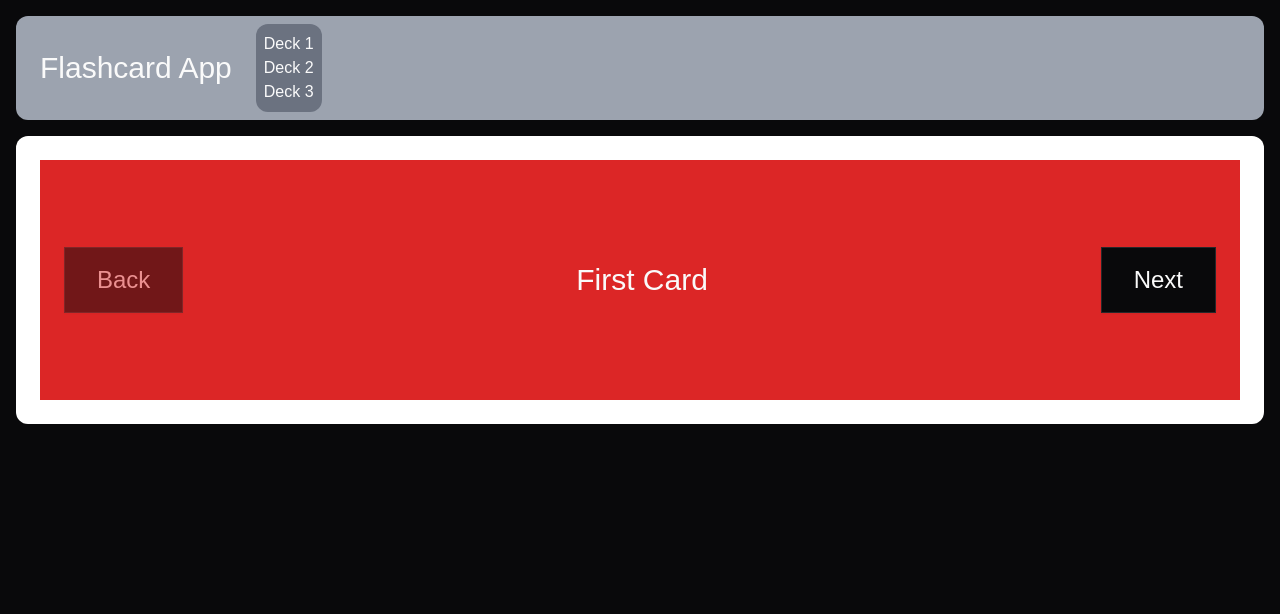
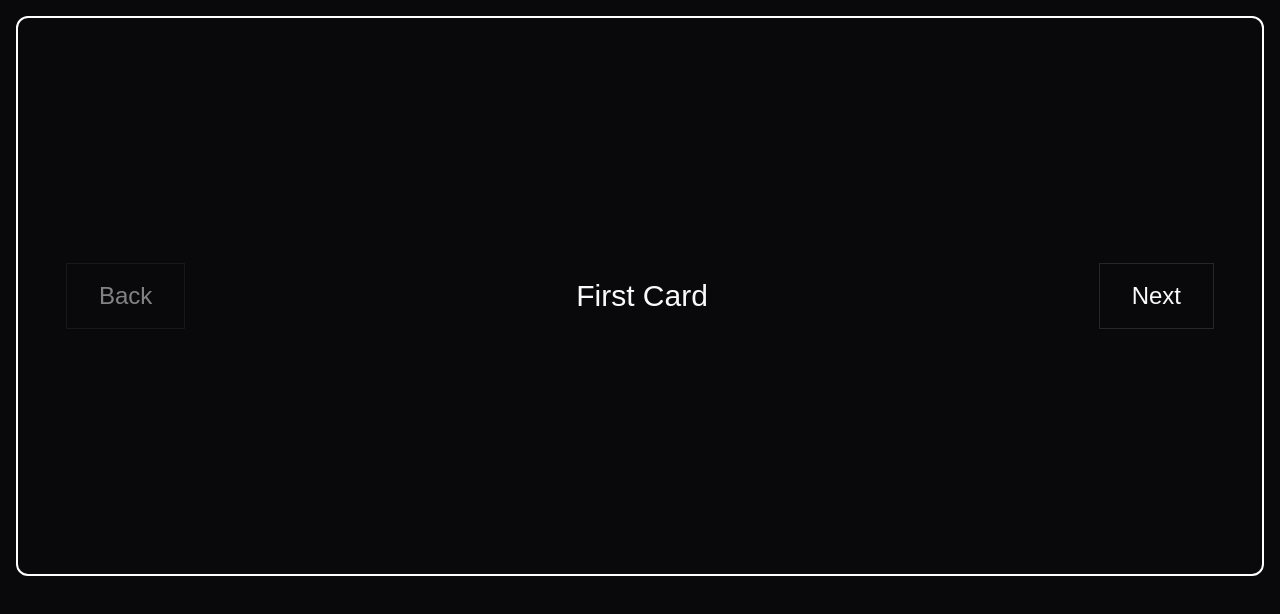
Before and after one commit to patrickplasterer/flexcards, a Next.js app: page / in a window 1280 px wide. Shown: the top 614 px of the page. Built offline with nearby package versions, Linux system fonts and the light colour scheme.

Commit message:
Updated color scheme.

```diff
--- a/app/page.tsx
+++ b/app/page.tsx
@@ -1,27 +1,22 @@
 import { Button } from "@/components/ui/button"
 import Flashcard from "@/components/ui/flashcard"
+import {
+  NavigationMenu,
+  NavigationMenuContent,
+  NavigationMenuIndicator,
+  NavigationMenuItem,
+  NavigationMenuLink,
+  NavigationMenuList,
+  NavigationMenuTrigger,
+  NavigationMenuViewport,
+} from "@/components/ui/navigation-menu"
+
 
 
 export default function Home() {
   return (
    <div className="flex flex-col h-screen w-full p-4 gap-4">
-      <div className="flex flex-row gap-2 bg-gray-400 p-2 rounded-xl">
-        <div className="flex items-center text-3xl p-4">Flashcard App</div>
-        <div className="flex bg-gray-500 rounded-xl p-2">
-          <ul>
-            <li>
-              Deck 1
-            </li>
-            <li>
-              Deck 2
-            </li>
-            <li>
-              Deck 3
-            </li>
-          </ul>
-        </div>
-      </div>
-      <div className="flex flex-col bg-white rounded-xl w-full p-6">
+      <div className="flex flex-col border-2 border-white h-[70vh] rounded-xl w-full p-6">
         <Flashcard/>
       </div>
    </div>
--- a/components/ui/flashcard.tsx
+++ b/components/ui/flashcard.tsx
@@ -56,7 +56,7 @@ export default function Flashcard() {
     }
 
     return (
-        <div className="flex gap-4 bg-red-600 min-h-[30vh] items-center justify-between text-3xl p-6 hover:ring-4 hover:ring-lime-500 " onClick={handleClick}>
+        <div className="flex flex-grow gap-4 min-h-[30vh] items-center justify-between text-3xl p-6 hover:ring-4 hover:ring-white " onClick={handleClick}>
             <Button variant={"outline"} size={"lg"} onClick={lastCard} disabled={!backButton}>Back</Button>
             <div className= "p-6">
                 {isTitle? Cards[card].title : Cards[card].backtext}
--- a/package.json
+++ b/package.json
@@ -10,6 +10,7 @@
   },
   "dependencies": {
     "@radix-ui/react-icons": "^1.3.0",
+    "@radix-ui/react-navigation-menu": "^1.2.1",
     "@radix-ui/react-slot": "^1.1.0",
     "class-variance-authority": "^0.7.0",
     "clsx": "^2.1.1",
```
Also changed, not shown: 1 other file (tests, documents, lock files or other folders).
